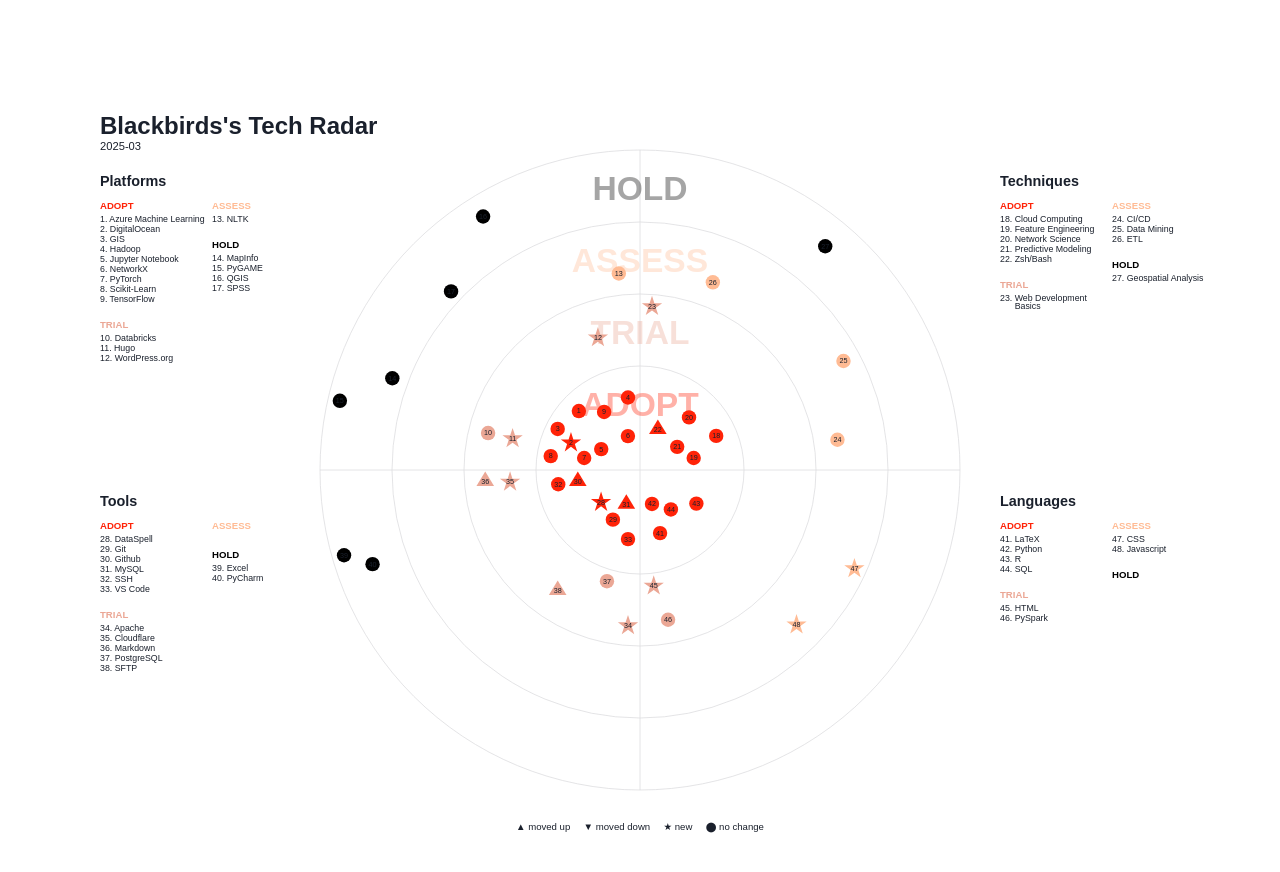
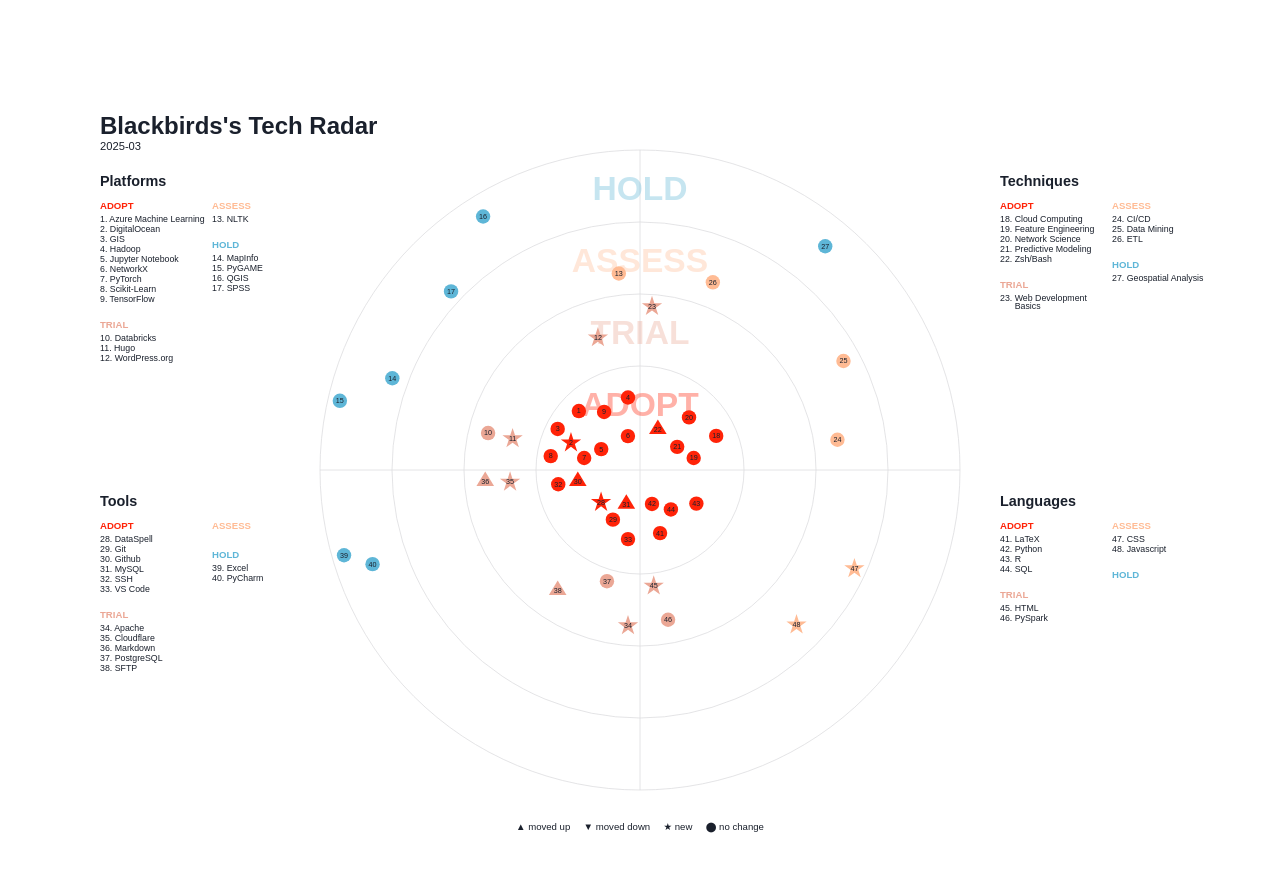
Before and after one commit to emiliosao/tech-radar, a plain HTML site: page index.html in a window 1280 px wide. Drawn offline with nearby package versions, Linux system fonts and the light colour scheme.

Commit message:
undo colour test

```diff
--- a/index.html
+++ b/index.html
@@ -139,7 +139,7 @@
                     { name: "ADOPT", color: "#FF2308" },
                     { name: "TRIAL", color: "#EBA795" },
                     { name: "ASSESS", color: "#FFBB94" },
-                    { name: "HOLD", color: "#000000" }
+                    { name: "HOLD", color: "#5EB6D7" }
                 ],
                 entries: data.entries
             });
```
